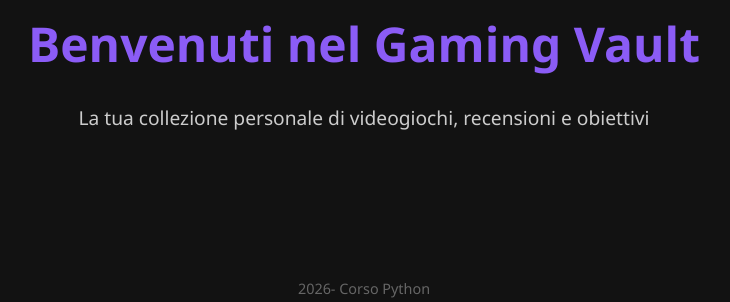
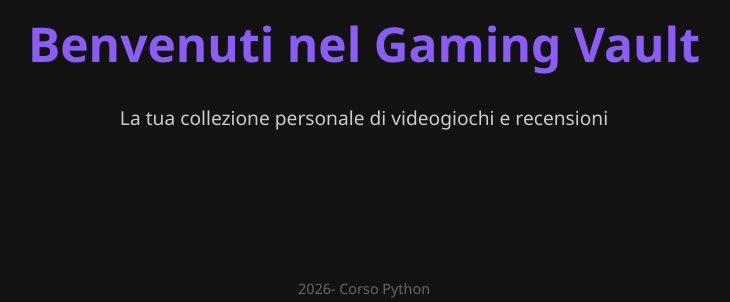
Before and after one commit to CesareMazzilli/gamingvault, a Django app: page / in a window 1280 px wide. Shown: the part 168-470 px from the top of the page, without its empty margins (276-1006 px from the left). Run offline with Django 5.2, Linux system fonts and the light colour scheme.

Commit message:
altre modifiche

```diff
--- a/videoteca/templates/videoteca/catalogo.html
+++ b/videoteca/templates/videoteca/catalogo.html
@@ -37,7 +37,6 @@
             onclick="showDetails('{{ gioco.id }}', '{{ gioco.titolo|escapejs }}', '{{ gioco.categoria|escapejs }}', '{{ gioco.recensione|escapejs }}')">
 
             {% if gioco.categoria == 'FPS' %}
-                <span class="fps-badge">TARGET ACQUIRED</span>
                 <strong style="color: #8b5cf6;">{{ gioco.titolo|upper }}</strong>
             {% else %}
                 <strong>{{ gioco.titolo }}</strong>
@@ -52,7 +51,6 @@
     {% endfor %}
 </ul>
 
-<!-- Struttura del Popup (Modal) definitiva -->
 <div id="gameModal" class="modal">
     <div class="modal-content">
         <span class="close" onclick="closeModal()">&times;</span>
@@ -74,7 +72,6 @@
 </div>
 
 <script>
-// La funzione accetta 4 parametri: id del gioco per il link di modifica
 function showDetails(id, title, category, review) {
     document.getElementById('modalTitle').innerText = title;
     document.getElementById('modalCategory').innerText = "Categoria: " + category;
@@ -87,8 +84,6 @@ function showDetails(id, title, category, review) {
         reviewElement.innerText = "“" + review + "”";
     }
 
-    // Aggiornamento dinamico del link di modifica
-    // NB: Assicurati che l'URL nel tuo urls.py accetti l'ID in questo formato
     let editBtn = document.getElementById('editLink');
     if (editBtn) {
         editBtn.href = "/modifica/" + id + "/";
--- a/videoteca/templates/videoteca/home.html
+++ b/videoteca/templates/videoteca/home.html
@@ -4,7 +4,7 @@
 <div style="text-align: center; padding: 50px 20px;">
     <h1 style="font-size: 3rem; color: #8b5cf6; margin-bottom: 20px;">Benvenuti nel Gaming Vault</h1>
     <p style="font-size: 1.2rem; color: #ccc; max-width: 600px; margin: 0 auto 30px auto;">
-        La tua collezione personale di videogiochi, recensioni e obiettivi
+        La tua collezione personale di videogiochi e recensioni
     </p>
 </div>
 {% endblock %}
```
Also changed, not shown: db.sqlite3.
